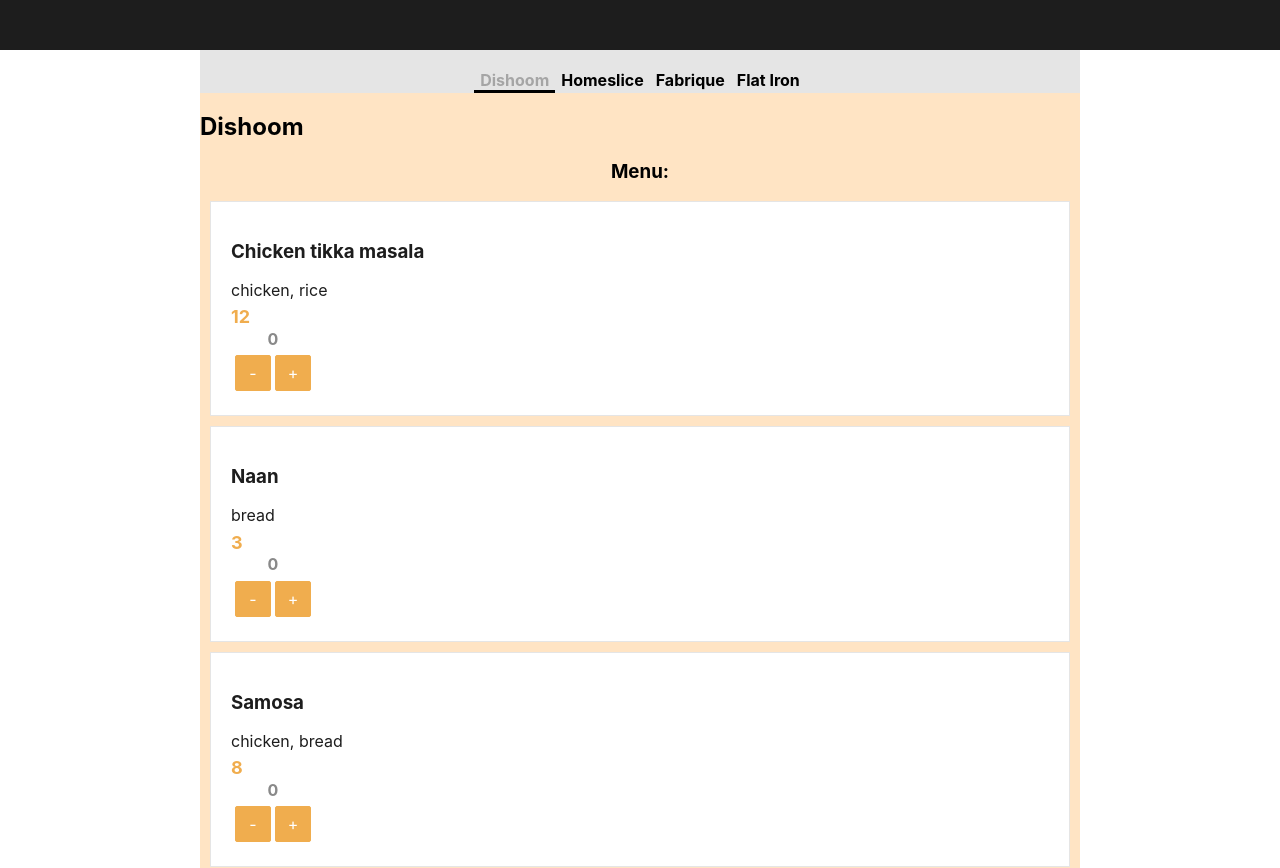
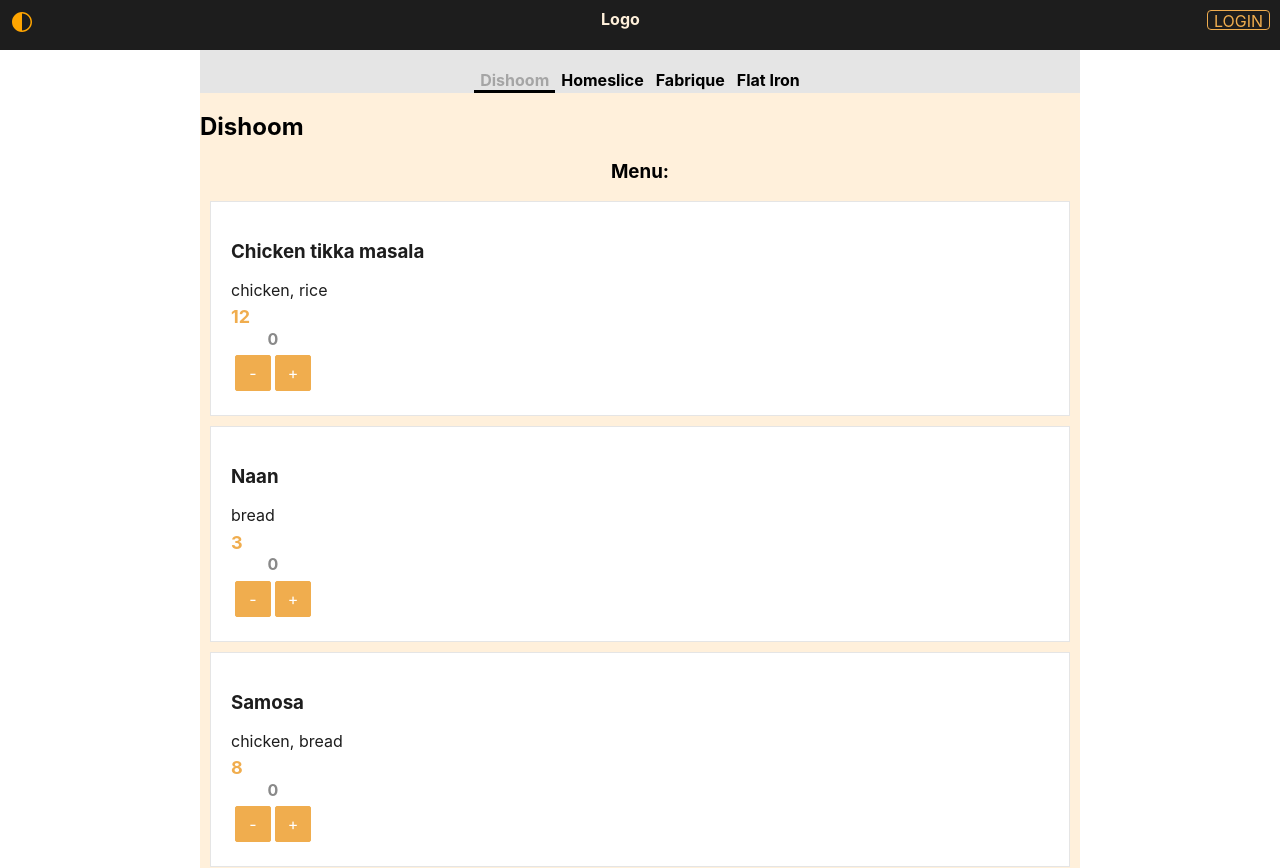
Before and after one commit to SviatlanaPuzevich/react-restaurant, a React (Vite) app in the folder food-order/: page / in a window 1280 px wide. Shown: the top 868 px of the page. Built offline with nearby package versions, Linux system fonts and the light colour scheme.

Commit message:
add Theme context

```diff
--- a/food-order/src/components/app/App.jsx
+++ b/food-order/src/components/app/App.jsx
@@ -4,6 +4,7 @@
 import { restaurants } from "../../../materials/mock";
 import { useState } from "react";
 import { ScrollProgress } from "../scrollProgress/ScrollProgress";
+import { ThemeContextProvider } from "../themeContex/ThemeContext";
 
 export function App() {
   const [activeId, setActiveId] = useState(restaurants[0].id);
@@ -12,10 +13,18 @@
   );
 
   if (!restaurants.length) {
-    return <p>No restaurants</p>;
+    return (
+      <ThemeContextProvider>
+        <Layout>
+          <ScrollProgress />
+          <p>No restaurants</p>
+        </Layout>
+      </ThemeContextProvider>
+    );
   }
 
   return (
+    <ThemeContextProvider>
       <Layout>
         <ScrollProgress />
         <Tabs
@@ -30,5 +39,6 @@
           reviews={activeRestaurant.reviews}
         />
       </Layout>
+    </ThemeContextProvider>
   );
 }
--- a/food-order/src/components/layout/Layout.jsx
+++ b/food-order/src/components/layout/Layout.jsx
@@ -1,9 +1,18 @@
+import { useTheme } from "../themeContex/ThemeContext";
 import styles from "./layuot.module.css";
+import classNames from "classnames";
+import { ThemeButton } from "../theme-button/ThemeButton";
+import { Button } from "../ui-kit/Button";
 
 export function Layout({ children }) {
+  const { theme } = useTheme();
   return (
     <div className={styles.container}>
-      <header className={styles.header}></header>
+      <header className={classNames(styles.header, styles[theme])}>
+        <ThemeButton className={styles.themeButton} />
+        <div className={styles.logo}>Logo</div>
+        <Button text="Login" size="small" />
+      </header>
       <main className={styles.main}>{children}</main>
       <footer className={styles.footer}></footer>
     </div>
--- a/food-order/src/components/layout/layuot.module.css
+++ b/food-order/src/components/layout/layuot.module.css
@@ -7,14 +7,32 @@
 .header {
     grid-column: 1/4;
     background-color: var(--black);
+    display: flex;
+    padding: 10px;
+    justify-content: space-between;
 }
 
 .main {
     grid-column: 2/3;
-    background-color: bisque;
+    background-color: var(--pink);
 }
 
 .footer {
     grid-column: 1/4;
     background-color: cadetblue;
 }
+
+.dark{
+    background-color: var(--white);
+
+}
+
+.colored{
+    background-color: var(--black);
+}
+
+.logo {
+    color: var(--pink);
+    font-weight: bold;
+    text-align: center;
+}
--- a/food-order/src/components/reviews/ReviewForm.jsx
+++ b/food-order/src/components/reviews/ReviewForm.jsx
@@ -2,6 +2,7 @@
 import { useReviewForm } from "./ReviewFormReducer";
 import styles from "./reviews.module.css";
 import classNames from "classnames";
+import { Button } from "../ui-kit/Button";
 
 export function ReviewForm() {
   const {
@@ -36,16 +37,13 @@
           increase={handleIncrease}
         />
         <div className={styles.formItem}>
-          <button type="submit" className={styles.submitButton}>
-            Save
-          </button>
-          <button
-            className={styles.submitButton}
+          <Button text="Save" type="submit" className={styles.submitButton} />
+          <Button
+            text="Clear"
             type="button"
             onClick={clearReview}
-          >
-            Clear
-          </button>
+            className={styles.submitButton}
+          />
         </div>
       </form>
     </div>
--- a/food-order/src/components/reviews/reviews.module.css
+++ b/food-order/src/components/reviews/reviews.module.css
@@ -1,11 +1,5 @@
 .submitButton {
-    height: 40px;
-    border: 1px solid var(--yellow);
-    border-radius: 4px;
-    color: var(--yellow);
-    text-transform: uppercase;
-    background-color: transparent;
-    font-weight: 700;
+
     margin-right: 5px;
 }
 
--- /dev/null
+++ b/food-order/src/components/theme-button/ThemeButton.jsx
@@ -0,0 +1,45 @@
+import { useTheme, DARK_THEME } from "../themeContex/ThemeContext";
+import styles from "./themeButton.module.css";
+import classNames from "classnames";
+
+export function ThemeButton({ className }) {
+  const { theme, toggleTheme } = useTheme();
+  const svgColor = theme === DARK_THEME ? "#212121" : "orange";
+  return (
+    <button
+      className={classNames(styles.themeButton, className)}
+      onClick={() => {
+        toggleTheme();
+      }}
+    >
+      <svg
+        width="24px"
+        height="24px"
+        viewBox="0 0 24 24"
+        version="1.1"
+        xmlns="http://www.w3.org/2000/svg"
+      >
+        <title>ic_fluent_dark_theme_24_regular</title>
+        <desc>Created with Sketch.</desc>
+        <g
+          id="🔍-Product-Icons"
+          stroke="none"
+          strokeWidth="1"
+          fill="none"
+          fillRule="evenodd"
+        >
+          <g
+            id="ic_fluent_dark_theme_24_regular"
+            fill={svgColor}
+            fillRule="nonzero"
+          >
+            <path
+              d="M12,22 C17.5228475,22 22,17.5228475 22,12 C22,6.4771525 17.5228475,2 12,2 C6.4771525,2 2,6.4771525 2,12 C2,17.5228475 6.4771525,22 12,22 Z M12,20.5 L12,3.5 C16.6944204,3.5 20.5,7.30557963 20.5,12 C20.5,16.6944204 16.6944204,20.5 12,20.5 Z"
+              id="id-Color"
+            ></path>
+          </g>
+        </g>
+      </svg>
+    </button>
+  );
+}
--- /dev/null
+++ b/food-order/src/components/theme-button/themeButton.module.css
@@ -0,0 +1,7 @@
+.themeButton{
+    padding: 0;
+    width: 24px;
+    height: 24px;
+    background-color: transparent;
+    border: none;
+}
--- /dev/null
+++ b/food-order/src/components/themeContex/ThemeContext.jsx
@@ -0,0 +1,26 @@
+import { ThemeContext } from ".";
+import { useCallback, useContext } from "react";
+import { useState } from "react";
+
+export const DARK_THEME = "dark";
+export const COLORED_THEME = "colored";
+
+export function ThemeContextProvider({ children }) {
+  const [theme, setTheme] = useState(COLORED_THEME);
+  const toggleTheme = useCallback(() => {
+    if (theme === COLORED_THEME) {
+      setTheme(DARK_THEME);
+      return DARK_THEME;
+    } else {
+      setTheme(COLORED_THEME);
+      return COLORED_THEME;
+    }
+  }, [theme]);
+  return (
+    <ThemeContext.Provider value={{ theme, toggleTheme }}>
+      {children}
+    </ThemeContext.Provider>
+  );
+}
+
+export const useTheme = () => useContext(ThemeContext);
--- /dev/null
+++ b/food-order/src/components/themeContex/index.js
@@ -0,0 +1,3 @@
+import { createContext } from "react";
+
+export const ThemeContext = createContext();
--- /dev/null
+++ b/food-order/src/components/ui-kit/Button.jsx
@@ -0,0 +1,23 @@
+import { useTheme } from "../themeContex/ThemeContext";
+import styles from "./ui-kit.module.css";
+import classNames from "classnames";
+
+export function Button({ text, type, onClick, className, isActive, size }) {
+  const { theme } = useTheme();
+
+  return (
+    <button
+      disabled={isActive}
+      type={type}
+      onClick={onClick}
+      className={classNames(
+        styles.button,
+        styles[size || "large"],
+        styles[theme],
+        className
+      )}
+    >
+      {text}
+    </button>
+  );
+}
--- /dev/null
+++ b/food-order/src/components/ui-kit/ui-kit.module.css
@@ -0,0 +1,31 @@
+.button{
+
+    border: 1px solid;
+    border-radius: 4px;
+    text-transform: uppercase;
+    background-color: transparent;
+
+}
+
+.large {
+    font-weight: 700;
+    height: 40px;
+}
+
+.meduim {
+    font-weight: 700;
+    height: 30px;
+}
+
+.small {
+    height: 20px;
+}
+
+.colored {
+    border-color: var(--yellow) ;
+    color: var(--yellow);
+}
+.dark {
+    border-color: var(--black) ;
+    color: var(--black);
+}
```
Also changed, not shown: food-order/src/assets/dark-theme.svg (added). Lines whose indentation alone changed are shown as unchanged.
